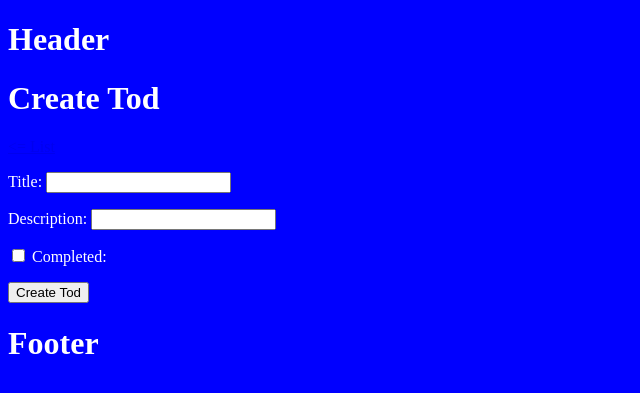
After one commit to Larry-Dc/DyW_Todo_app, a Django app: page /myapp/create/ in a window 1280 px wide. The commit adds this page. Shown: the top 393 px of the page, without its empty margins (0-640 px from the left). Run offline with Django 5.2, Linux system fonts and the light colour scheme.

Commit message:
css file

```diff
--- a/TodoAPP/settings.py
+++ b/TodoAPP/settings.py
@@ -56,7 +56,7 @@ ROOT_URLCONF = 'TodoAPP.urls'
 TEMPLATES = [
     {
         'BACKEND': 'django.template.backends.django.DjangoTemplates',
-        'DIRS': [os.path.join(BASE_DIR,'template')],
+        'DIRS': [os.path.join(BASE_DIR,'templates')],
         'APP_DIRS': True,
         'OPTIONS': {
             'context_processors': [
@@ -117,6 +117,7 @@ USE_TZ = True
 # https://docs.djangoproject.com/en/5.2/howto/static-files/
 
 STATIC_URL = 'static/'
+STATICFILES_DIRS = [os.path.join(BASE_DIR,'static')]
 
 # Default primary key field type
 # https://docs.djangoproject.com/en/5.2/ref/settings/#default-auto-field
--- /dev/null
+++ b/myapp/templates/todo_form.html
@@ -0,0 +1,29 @@
+{% extends 'base.html' %}
+{% block body %}
+
+<h1>{% if todo %} Update Todo {% else %} Create Tod {% endif %} </h1>
+
+<a href="{% url 'TodoList' %}"> <= List</a>
+
+<form method="post">
+    {% csrf_token %}
+
+    <p>
+        <label for="title">Title:</label>
+        <input type="text" name="title" value="{% if todo %} {{todo.title}} Create Tod {% endif %}" required>
+    </p>
+
+    <p>
+        <label for="description">Description:</label>
+        <input type="text" name="description"value="{% if todo %} {{todo.description}}{% endif %}" required>
+    </p>
+
+    <p>
+        <input type="checkbox" name="completed" {% if todo and todo.completed %}checked{% endif %}>
+        <label for="completed">Completed:</label>
+    </p>
+
+    <button type="submit">{% if todo %} Update Todo {% else %} Create Tod {% endif %}</button>
+</form>
+
+{% endblock %}
--- a/myapp/urls.py
+++ b/myapp/urls.py
@@ -3,5 +3,9 @@ from . import views
 
 
 urlpatterns = [
-    path('list/',views.TodoList, name="Todolist")
+    path('list/',views.TodoList, name="TodoList"),
+    path('create/',views.TodoCreate, name="TodoCreate"),
+    path('detail/<uuid:pk>/', views.TodoDetail, name="TodoDetail"),
+    path('update/<uuid:pk>/', views.TodoUpdate, name="TodoUpdate"),
+    path('delete/<uuid:pk>/', views.TodoDelete, name="TodoDelete"),
 ]
--- a/myapp/views.py
+++ b/myapp/views.py
@@ -1,4 +1,4 @@
-from django.shortcuts import render
+from django.shortcuts import render,redirect,get_object_or_404
 from .models import TodoModel
 # Create your views here.
 
@@ -8,3 +8,45 @@ def TodoList(request):
         'todo': todo
     }
     return render(request, 'index.html',contex)
+
+
+
+# Create Function
+def TodoCreate(request):
+    if request.method == 'POST':
+        title = request.POST.get('title')
+        description = request.POST.get(' description')
+        completed = request.POST.get('completed') == 'on'
+
+        TodoModel.objects.create(
+            title=title,
+            description=description,
+            completed=completed,
+        )
+        return redirect('TodoList')
+    return render(request,'todo_form.html')
+
+# Detail Function
+def TodoDetail(request, pk):
+    todo = get_object_or_404(TodoModel, pk=pk)
+    return render (request, 'tod_detail.html',{'todo':todo})
+# Update Function
+def TodoUpdate(request, pk):
+    todo = get_object_or_404(TodoModel, pk=pk)
+
+    if request.method == 'POST':
+        todo.title = request.POST.get('title')
+        todo.description = request.POST.get('description')
+        todo.completed = request.POST.get('completed') == 'on'
+        todo.save()
+        return redirect('TodoList')
+    return render(request, 'todo_form.html', {'todo':todo})
+
+#Delete Function
+def TodoDelete(request, pk):
+    todo = todo = get_object_or_404(TodoModel, pk=pk)
+
+    if request.method == 'POST':
+        todo.delete()
+        return redirect('TodoList')
+    return render(request, 'index.html',{'todo:todo'})
--- /dev/null
+++ b/static/css/styles.css
@@ -0,0 +1,4 @@
+body{
+    background-color: blue;
+    color:white;
+}
--- a/templates/base.html
+++ b/templates/base.html
@@ -0,0 +1,18 @@
+{% load static %}
+<!DOCTYPE html>
+<html lang="en">
+<head>
+    <meta charset="UTF-8">
+    <meta name="viewport" content="width=device-width, initial-scale=1.0">
+    <link rel="stylesheet" href="{% static 'css/styles.css' %}">
+    <title>Django Todo App</title>
+</head>
+<body>
+    {% include 'header.html' %}
+
+    {% block body %}{% endblock %}
+
+    {% include 'footer.html' %}
+
+</body>
+</html>
--- a/templates/footer.html
+++ b/templates/footer.html
@@ -0,0 +1 @@
+<h1>Footer</h1>
--- a/templates/header.html
+++ b/templates/header.html
@@ -0,0 +1 @@
+<h1>Header</h1>
```
Also changed, not shown: myapp/templates/index.html (+17 -1 lines), myapp/templates/todo_detail.html (added, +23 -0 lines), db.sqlite3, myapp/templates/todo_list.html (added).
